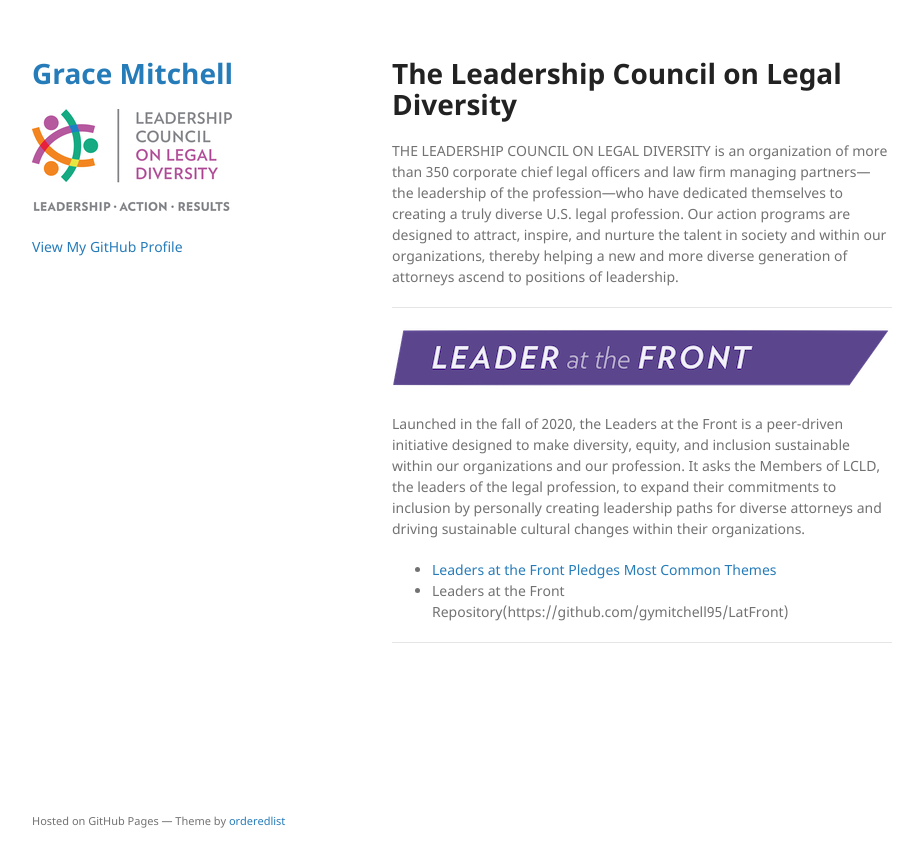
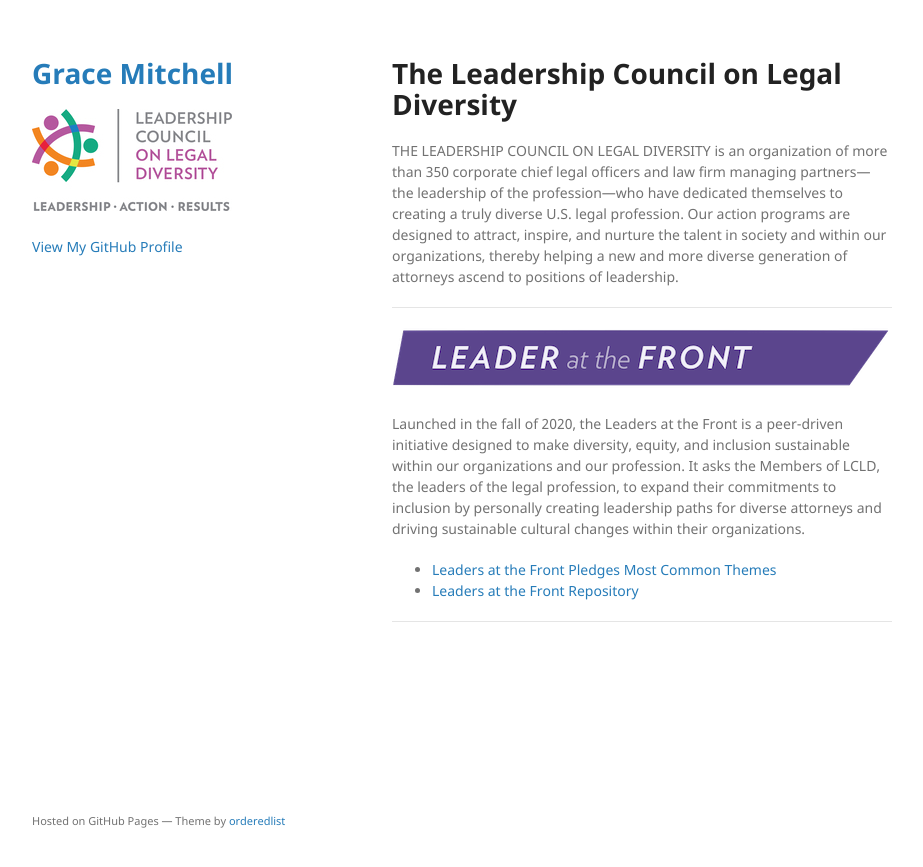
Before and after one commit to gymitchell95/gymitchell95.github.io, a Jekyll site: the page built from index.md, in a window 1280 px wide. Shown: the top 867 px of the page, without its empty margins (178-1101 px from the left). Built offline with Jekyll 4.4.1, drawn with Linux system fonts in a browser that asks for light colours; our own code applies the rules of GitHub Pages for plain Markdown files; the repository's description, which GitHub fills in, is left out.

Commit message:
Update index.md

```diff
--- a/index.md
+++ b/index.md
@@ -10,7 +10,7 @@
 Launched in the fall of 2020, the Leaders at the Front is a peer-driven initiative designed to make diversity, equity, and inclusion sustainable within our organizations and our profession. It asks the Members of LCLD, the leaders of the legal profession, to expand their commitments to inclusion by personally creating leadership paths for diverse attorneys and driving sustainable cultural changes within their organizations.
 
 - [Leaders at the Front Pledges Most Common Themes](/Projects/index.md)
-- Leaders at the Front Repository(https://github.com/gymitchell95/LatFront)
+- [Leaders at the Front Repository](https://github.com/gymitchell95/LatFront)
 
 
 ---
```
